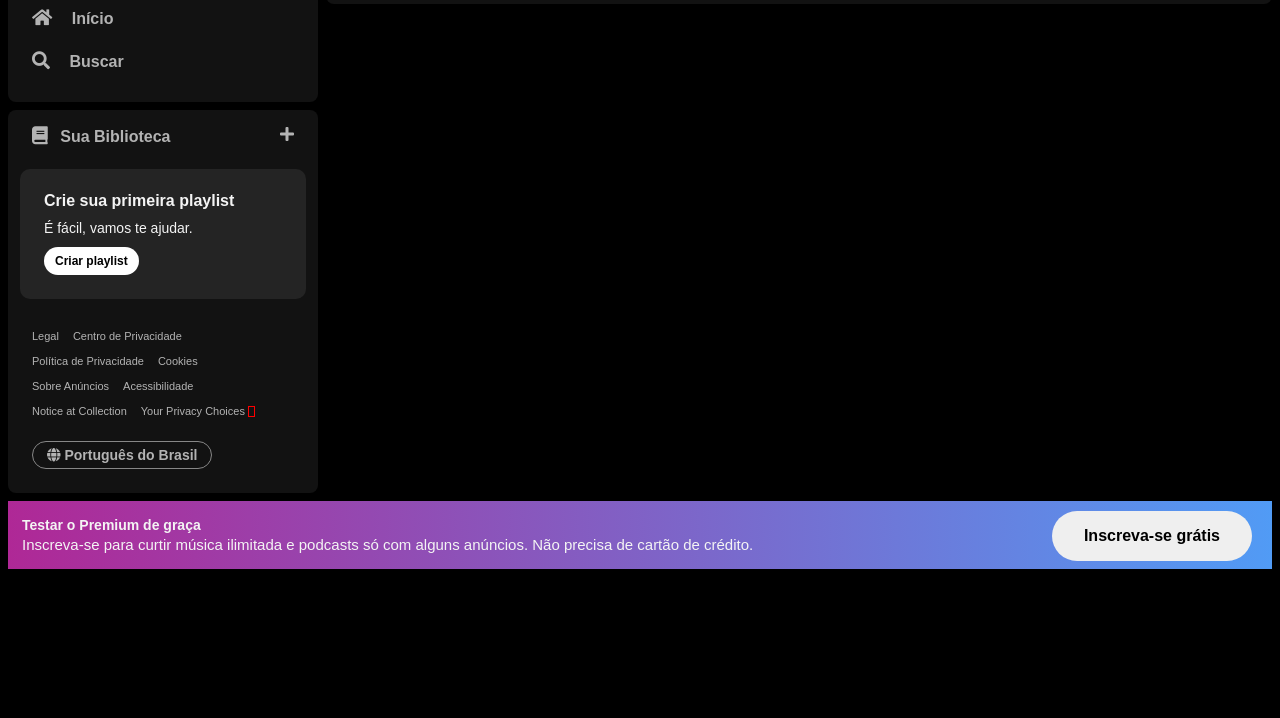
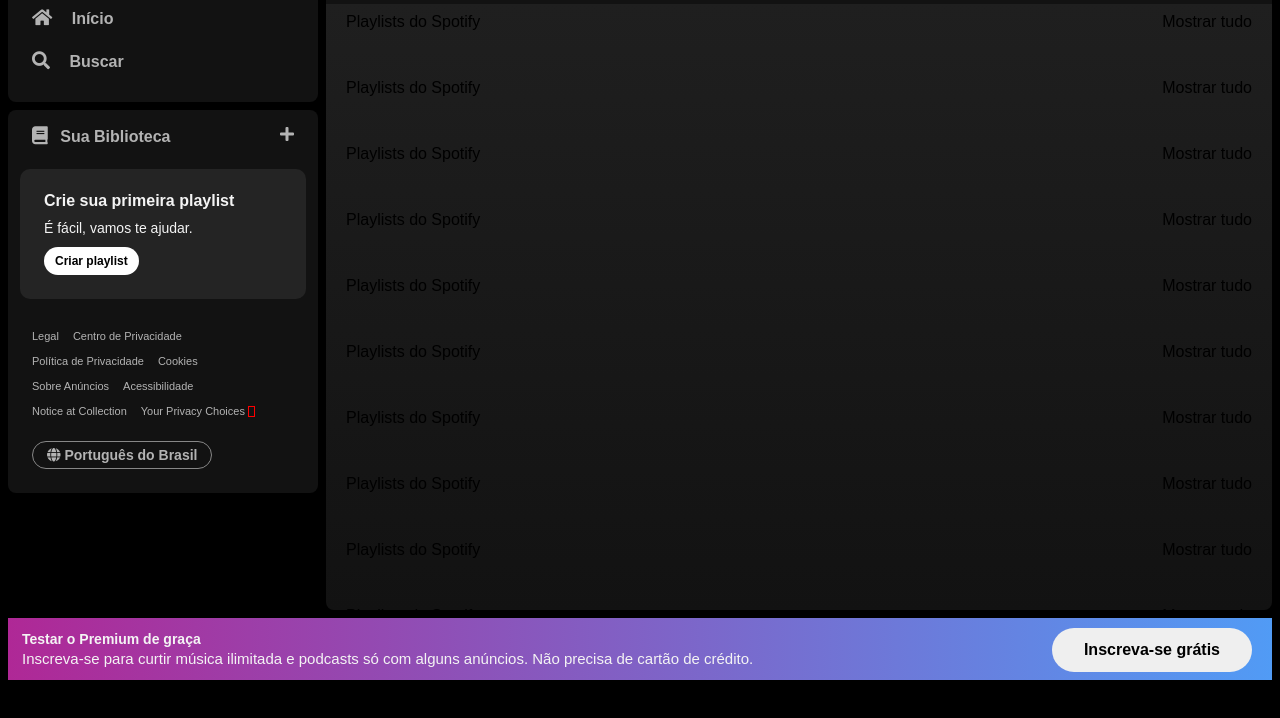
Before and after one commit to caiobsantos/Projeto-Spotify, a plain HTML site: page index.html in a window 1280 px wide. Shown: the part 70-788 px from the top of the page. Drawn offline with Linux system fonts and the light colour scheme.

Commit message:
overlofw just the main container

```diff
--- a/index.html
+++ b/index.html
@@ -100,6 +100,52 @@
                         </div>
                     </div>
                 </nav>
+                <section class="main__section">
+                    <div class="main__header">
+                        <span class="title-playlist">Playlists do Spotify</span>
+                        <span class="title-show">Mostrar tudo</span>
+                    </div>
+                    <div class="main__header">
+                        <span class="title-playlist">Playlists do Spotify</span>
+                        <span class="title-show">Mostrar tudo</span>
+                    </div>
+                    <div class="main__header">
+                        <span class="title-playlist">Playlists do Spotify</span>
+                        <span class="title-show">Mostrar tudo</span>
+                    </div>
+                    <div class="main__header">
+                        <span class="title-playlist">Playlists do Spotify</span>
+                        <span class="title-show">Mostrar tudo</span>
+                    </div>
+                    <div class="main__header">
+                        <span class="title-playlist">Playlists do Spotify</span>
+                        <span class="title-show">Mostrar tudo</span>
+                    </div>
+                    <div class="main__header">
+                        <span class="title-playlist">Playlists do Spotify</span>
+                        <span class="title-show">Mostrar tudo</span>
+                    </div>
+                    <div class="main__header">
+                        <span class="title-playlist">Playlists do Spotify</span>
+                        <span class="title-show">Mostrar tudo</span>
+                    </div>
+                    <div class="main__header">
+                        <span class="title-playlist">Playlists do Spotify</span>
+                        <span class="title-show">Mostrar tudo</span>
+                    </div>
+                    <div class="main__header">
+                        <span class="title-playlist">Playlists do Spotify</span>
+                        <span class="title-show">Mostrar tudo</span>
+                    </div>
+                    <div class="main__header">
+                        <span class="title-playlist">Playlists do Spotify</span>
+                        <span class="title-show">Mostrar tudo</span>
+                    </div>
+                    <div class="main__header">
+                        <span class="title-playlist">Playlists do Spotify</span>
+                        <span class="title-show">Mostrar tudo</span>
+                    </div>
+                </section>
             </div>
         </main>
         <footer>
--- a/src/styles/main-content.css
+++ b/src/styles/main-content.css
@@ -2,6 +2,7 @@
     /* width: 80vw; */
     padding: 8px 8px 8px 0px;
     /* border: 1px red solid; */
+    /* margin-left: 326px; */
 }
 
 .header__navigation {
@@ -10,7 +11,8 @@
     align-items: center; */
     background-color: #121212;
     padding: 8px;
-    border-radius: 8px;
+    border-top-right-radius: 8px;
+    border-top-left-radius: 8px;
 }
 
 .header__navigation .navigation {
@@ -90,3 +92,21 @@
     padding: 16px 32px;
     cursor: pointer;
 }
+
+.main__section {
+    background: linear-gradient(to bottom, #1F1F1F, #121212);
+    padding: 10px 20px;
+    max-height: 73.22vh;
+    border-bottom-left-radius: 8px;
+    border-bottom-right-radius: 8px;
+    display: flex;
+    flex-direction: column;
+    gap: 50px;
+    overflow-y: auto;
+
+}
+
+.main__section .main__header {
+    display: flex;
+    justify-content: space-between;
+}
--- a/src/styles/sidebar-footer.css
+++ b/src/styles/sidebar-footer.css
@@ -175,6 +175,10 @@
 
 
 footer {
+    /* position: fixed;
+    top: 89vh;
+    width: 99vw; */
+    /* margin-right: 8px; */
     padding: 0px 8px 8px 8px;
     grid-row: 2/3;
     grid-column: 1 / 3;
@@ -212,7 +216,7 @@
     border-radius: 9999px;
     font-weight: bold;
     font-size: 16px;
-    padding: 16px 32px;
+    padding: 13px 32px;
     margin-right: 6px;
     margin-bottom: -2px;
     cursor: pointer;
```
